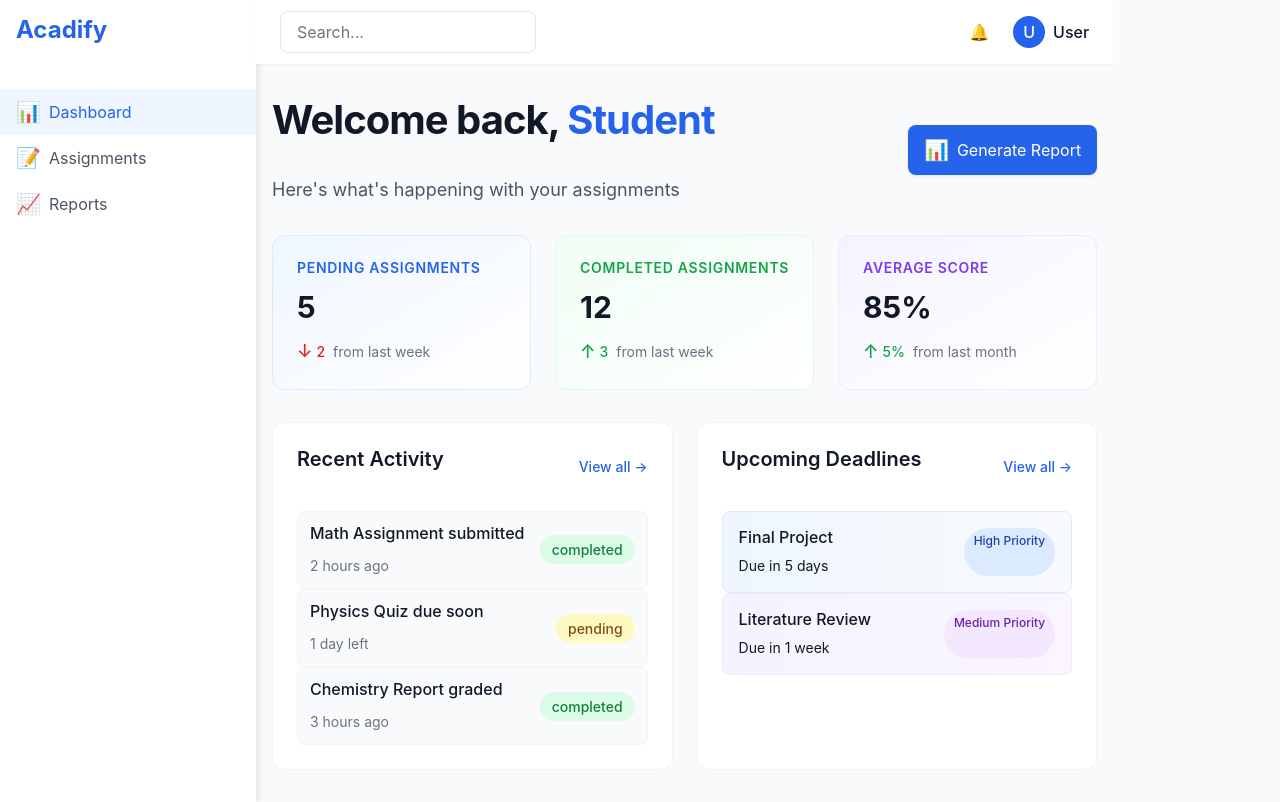
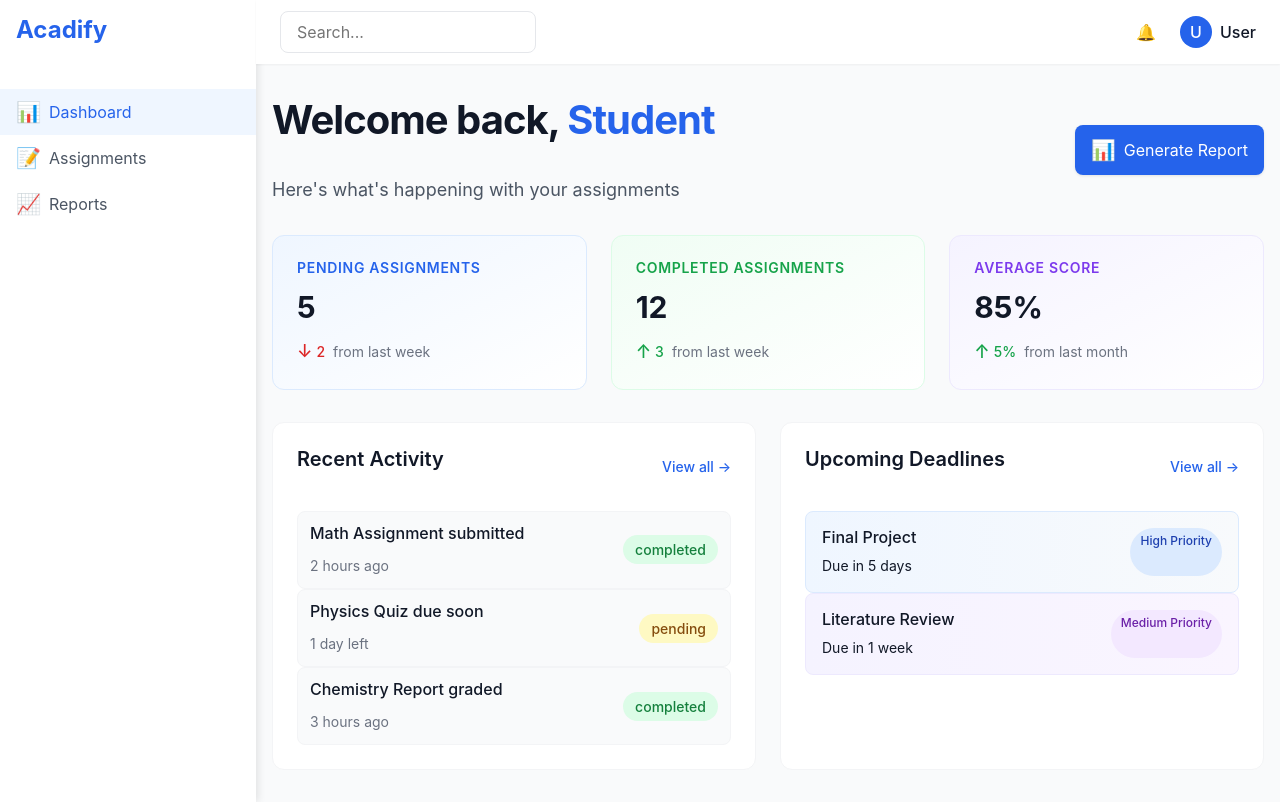
Before and after one commit to Prasadmali1311/Acadify, a React (Vite) app: page / in a window 1280 px wide. Built offline with nearby package versions, Linux system fonts and the light colour scheme.

Commit message:
Fix: pages size issu fixed
refractor: tailwind to standard css in layout

```diff
--- a/src/components/Layout.jsx
+++ b/src/components/Layout.jsx
@@ -1,15 +1,16 @@
 import { Outlet } from 'react-router-dom';
 import Sidebar from './Sidebar';
 import Header from './Header';
+import './Layout.css';
 
 const Layout = () => {
   return (
-    <div className="flex h-screen bg-gray-50">
+    <div className="layout">
       <Sidebar />
-      <div className="flex-1 flex flex-col overflow-hidden">
+      <div className="main-container">
         <Header />
-        <main className="flex-1 overflow-y-auto px-4 py-6">
-          <div className="container mx-auto">
+        <main className="main-content">
+          <div className="content-container">
             <Outlet />
           </div>
         </main>
```
Also changed, not shown: src/styles/Login.css (deleted), src/styles/index.css (deleted).
